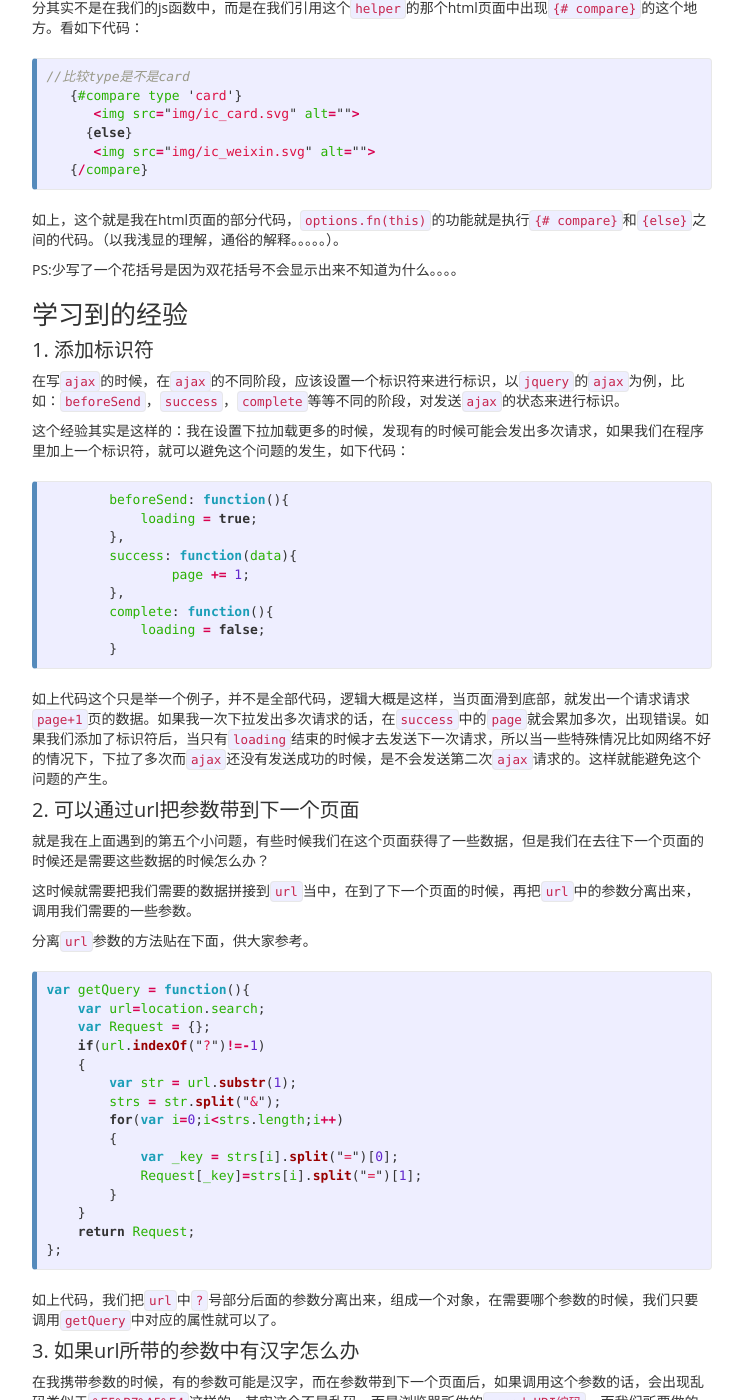
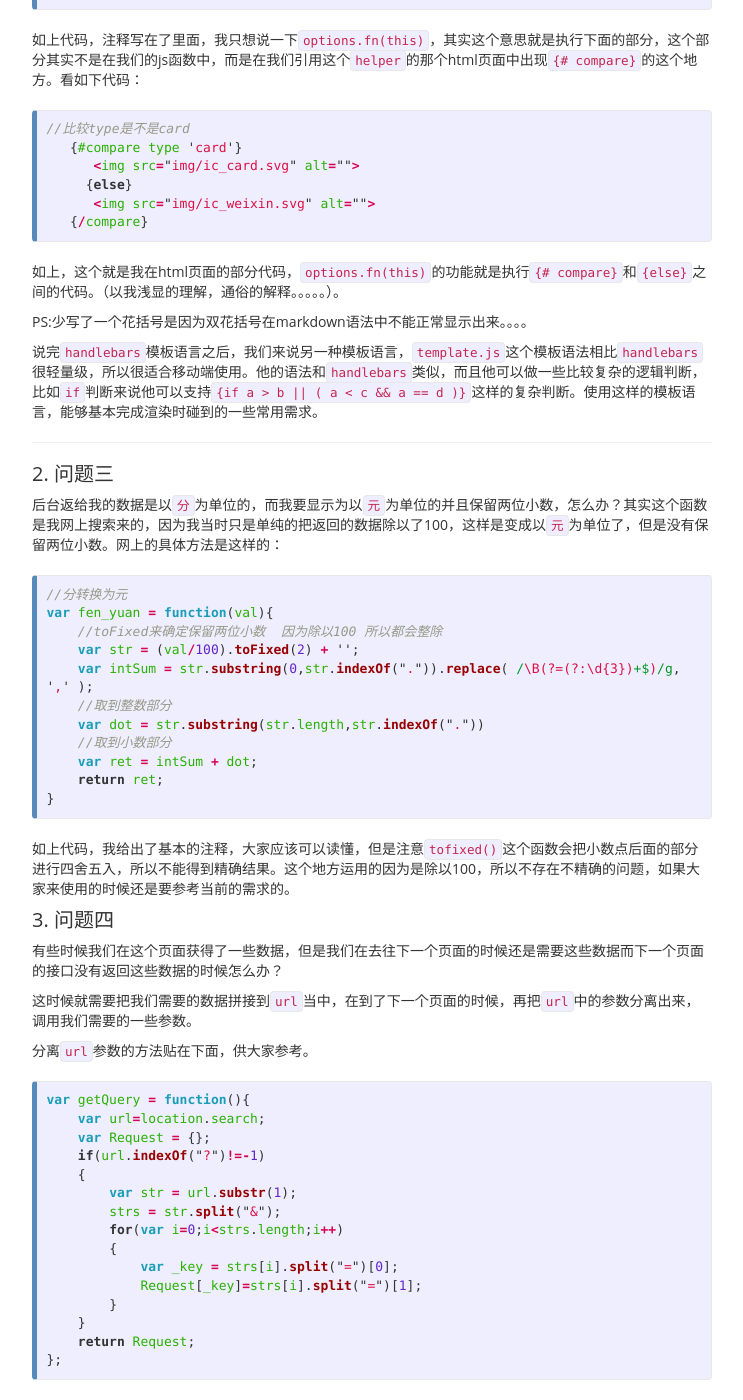
Before and after one commit to yatessss/my-blog, a Jekyll site: the page built from _posts/2016-02-19-工作总结.md, in a window 1280 px wide and 1400 px high, scrolled down 1612 px. Shown: the whole window, without its empty margins (268-1011 px from the left). Built offline with Jekyll 4.4.1, drawn with Linux system fonts in a browser that asks for light colours; comment, search, counter and statistics services are not loaded; some of the changed text lies outside the part shown.

Commit message:
add post

```diff
--- a/_posts/2016-02-19-工作总结.md
+++ b/_posts/2016-02-19-工作总结.md
@@ -1,15 +1,18 @@
 ---
 layout: post
-title: 2016-02-19-工作总结
+title: 日常工作总结-2016-02-19
+description: 主要包括：模板(handlebars helpers)，小数位精确问题，通过url往下一个页面携带参数。
 date: 2016-02-19
 categories: 工作总结
 ---
 
-最近几天，在做一个类似列表的一个界面，在做的时候碰到了很多问题和总结了一些经验，在这里有必要记录一下。
+最近几天，在做一个类似列表的一个界面，在做的时候碰到了很多问题和总结了一些经验，在这里有必要记录一下。设计图如下：
 
 ![](http://7xqch8.com1.z0.glb.clouddn.com/blog_picdaozhang.jpg)
 
 ![](http://7xqch8.com1.z0.glb.clouddn.com/blog_picdaozhang_detail.jpg)
+
+*****
 
 ### 遇到的问题
 
@@ -18,16 +21,17 @@ categories: 工作总结
 1. 后台返回的交易类型有三种，根据每种交易类型展示不同的图片，可以参考上面到账详情那张图片。
 2. 请看最近到账那张图片，列表的到账状态有四种，根据不同的状态展示的文字颜色需要不一样。
 3. 后台返回的金额都是以分为单位的，而页面上展示的是以元为单位的。
-4. 后台并没有给返回星期几，所以这个也需要自己来做判断。
-5. 详情页面的有些信息后台并没有返回给你，必须从列表页面来获取这些信息运用到这个界面上。
+4. 详情页面的有些信息后台并没有返回给你，必须从列表页面来获取这些信息运用到这个界面上。
 
-这就是遇到的几个比较让我头疼的问题，截止到现在已经解决了大部分的问题，还没有解决的一个问题也有了一个基本的思路。下面我来简单说一下每个问题的解决办法。
+这就是遇到的几个比较让我头疼的问题，下面我来简单说一下每个问题的解决办法。
+
+******
 
 #### 1. 问题一和问题二
 
-问题一和二，其实就是模板语言上面的问题，现在加载页面有一些页面上要展示出来的数据其实是后台返回给你的。所以你要预先读取这些数据并渲染到你的页面上。基本做前端的同学应该都会用到模板语言，而我用的是`handlebars`这个模板语言（其实解决这个问题的办法是换一个模板语言，最后我会简单的说一下），我主要是描述一下用`handlebars`这个模板语言是怎么解决的。
+问题一和二，其实就是模板语言上面的问题，现在加载页面有一些页面上要展示出来的数据其实是后台返回给你的。所以你要预先读取这些数据并通过浏览器渲染到你的页面上。基本做前端的同学应该都会用到模板语言，而我用的是`handlebars`这个模板语言（其实解决这个问题的办法是换一个模板语言，最后我会简单的说一下），我主要是描述一下用`handlebars`这个模板语言是怎么解决的。
 
-`handlebars`当中的`{{#if}}`只能进行简单的这个变量的有无来进行判断，而不能在`if`当中加一些参数的判断，所以这里我们需要引用`handlebars helper`，在我理解这个其实就是用来补充`handlebars`中的不足的，在`handlebars helper`中可以进行一些复杂的判断，以我用的这个`helper`为例来分析一下。
+`handlebars`当中的`{{#if}}`只能来做这个变量存不存在的简单判断，而不能在`if`当中加一些参数的判断，所以这里我们需要引用`handlebars helper`，在我理解这个其实就是用来补充`handlebars`中的不足的，在`handlebars helper`中可以进行一些复杂的判断，以我用的这个`helper`为例来分析一下，我这个`helper`的功能是这样的，他可以判断后台返回的一个字段的类型，如果类型是微信支付就显示微信支付的图标，如果是支付宝就显示支付宝的图标。
 
 {% highlight JavaScript %}
 
@@ -59,38 +63,37 @@ Handlebars.registerHelper("compare",function(v1,v2,options){
 
 如上，这个就是我在html页面的部分代码，`options.fn(this)`的功能就是执行`{# compare}`和`{else}`之间的代码。（以我浅显的理解，通俗的解释。。。。。）。
 
-PS:少写了一个花括号是因为双花括号不会显示出来不知道为什么。。。。
+PS:少写了一个花括号是因为双花括号在markdown语法中不能正常显示出来。。。。
 
+说完`handlebars`模板语言之后，我们来说另一种模板语言，`template.js`这个模板语法相比`handlebars`很轻量级，所以很适合移动端使用。他的语法和`handlebars`类似，而且他可以做一些比较复杂的逻辑判断，比如`if`判断来说他可以支持`{if a > b || ( a < c && a == d )}`这样的复杂判断。使用这样的模板语言，能够基本完成渲染时碰到的一些常用需求。
 
+****
 
+#### 2. 问题三
 
-### 学习到的经验
-
-#### 1. 添加标识符
-
-在写`ajax`的时候，在`ajax`的不同阶段，应该设置一个标识符来进行标识，以`jquery`的`ajax`为例，比如：`beforeSend`，`success`，`complete`等等不同的阶段，对发送`ajax`的状态来进行标识。
-
-这个经验其实是这样的：我在设置下拉加载更多的时候，发现有的时候可能会发出多次请求，如果我们在程序里加上一个标识符，就可以避免这个问题的发生，如下代码：
+后台返给我的数据是以`分`为单位的，而我要显示为以`元`为单位的并且保留两位小数，怎么办？其实这个函数是我网上搜索来的，因为我当时只是单纯的把返回的数据除以了100，这样是变成以`元`为单位了，但是没有保留两位小数。网上的具体方法是这样的：
 
 {% highlight JavaScript %}
 
-        beforeSend: function(){
-            loading = true;
-        },
-        success: function(data){
-                page += 1;
-        },
-        complete: function(){
-            loading = false;
-        }
+//分转换为元
+var fen_yuan = function(val){
+    //toFixed来确定保留两位小数  因为除以100 所以都会整除
+    var str = (val/100).toFixed(2) + '';
+    var intSum = str.substring(0,str.indexOf(".")).replace( /\B(?=(?:\d{3})+$)/g, ',' );
+    //取到整数部分
+    var dot = str.substring(str.length,str.indexOf("."))
+    //取到小数部分
+    var ret = intSum + dot;
+    return ret;
+}
 
 {% endhighlight %}
 
-如上代码这个只是举一个例子，并不是全部代码，逻辑大概是这样，当页面滑到底部，就发出一个请求请求`page+1`页的数据。如果我一次下拉发出多次请求的话，在`success`中的`page`就会累加多次，出现错误。如果我们添加了标识符后，当只有`loading`结束的时候才去发送下一次请求，所以当一些特殊情况比如网络不好的情况下，下拉了多次而`ajax`还没有发送成功的时候，是不会发送第二次`ajax`请求的。这样就能避免这个问题的产生。
+如上代码，我给出了基本的注释，大家应该可以读懂，但是注意`tofixed()`这个函数会把小数点后面的部分进行四舍五入，所以不能得到精确结果。这个地方运用的因为是除以100，所以不存在不精确的问题，如果大家来使用的时候还是要参考当前的需求的。
 
-#### 2. 可以通过url把参数带到下一个页面
+#### 3. 问题四
 
-就是我在上面遇到的第五个小问题，有些时候我们在这个页面获得了一些数据，但是我们在去往下一个页面的时候还是需要这些数据的时候怎么办？
+有些时候我们在这个页面获得了一些数据，但是我们在去往下一个页面的时候还是需要这些数据而下一个页面的接口没有返回这些数据的时候怎么办？
 
 这时候就需要把我们需要的数据拼接到`url`当中，在到了下一个页面的时候，再把`url`中的参数分离出来，调用我们需要的一些参数。
 
@@ -118,10 +121,48 @@ var getQuery = function(){
 
 如上代码，我们把`url`中`?`号部分后面的参数分离出来，组成一个对象，在需要哪个参数的时候，我们只要调用`getQuery`中对应的属性就可以了。
 
+****
+
+### 学习到的经验
+
+#### 1. 添加标识符
+
+在写`ajax`的时候，在`ajax`的不同阶段，应该设置一个标识符来进行标识，以`jquery`的`ajax`为例，比如：`beforeSend`，`success`，`complete`等等不同的阶段，对发送`ajax`的状态来进行标识。
+
+这个经验其实是这样的：我在设置下拉加载更多的时候，发现有的时候可能会发出多次请求，如果我们在程序里加上一个标识符，就可以避免这个问题的发生，如下代码：
+
+{% highlight JavaScript %}
+
+beforeSend: function(){
+    loading = true;
+    },
+success: function(data){
+    page += 1;
+    },
+complete: function(){
+    loading = false;
+    }
+
+{% endhighlight %}
+
+如上代码这个只是举一个例子，并不是全部代码，逻辑大概是这样，当页面滑到底部，就发出一个请求请求`page+1`页的数据。如果我一次下拉发出多次请求的话，在`success`中的`page`就会累加多次，出现错误。如果我们添加了标识符后，当只有`loading`结束的时候才去发送下一次请求，所以当一些特殊情况比如网络不好的情况下，下拉了多次而`ajax`还没有发送成功的时候，是不会发送第二次`ajax`请求的。这样就能避免这个问题的产生。
+
+****
+
+#### 2. 可以通过url把参数带到下一个页面
+
+这个经验在上面的问题中已经说过了，而且我还听同事介绍了，其实这种方式是最常用的一种把参数传导下一个页面的办法，虽说这种办法显得url不够优雅。。。。。
+
+****
+
 #### 3. 如果url所带的参数中有汉字怎么办
 
 在我携带参数的时候，有的参数可能是汉字，而在参数带到下一个页面后，如果调用这个参数的话，会出现乱码类似于`%E5%B7%A5%E4`这样的。其实这个不是乱码，而是浏览器所做的`encodeURI编码`，而我们所要做的就是只要把它`decodeURI`解码后，我们就可以在下一个页面中正常的使用了。
 
+****
+
 #### 4. handlebars helpers的学习
 
-今天时间不够了。。。改天再补上。。。。
+这个在上文中已经做了介绍，其实`helper`还能完成一些更复杂的逻辑，大家可以多试一试，比如我在遇到判断的类型多的时候就写了一个`switch`的`helper`。
+
+以上。
```
Also changed, not shown: _posts/2016-01-08-markdown.markdown (renamed from _posts/2016-01-08-welcome-to-jekyll.markdown).
